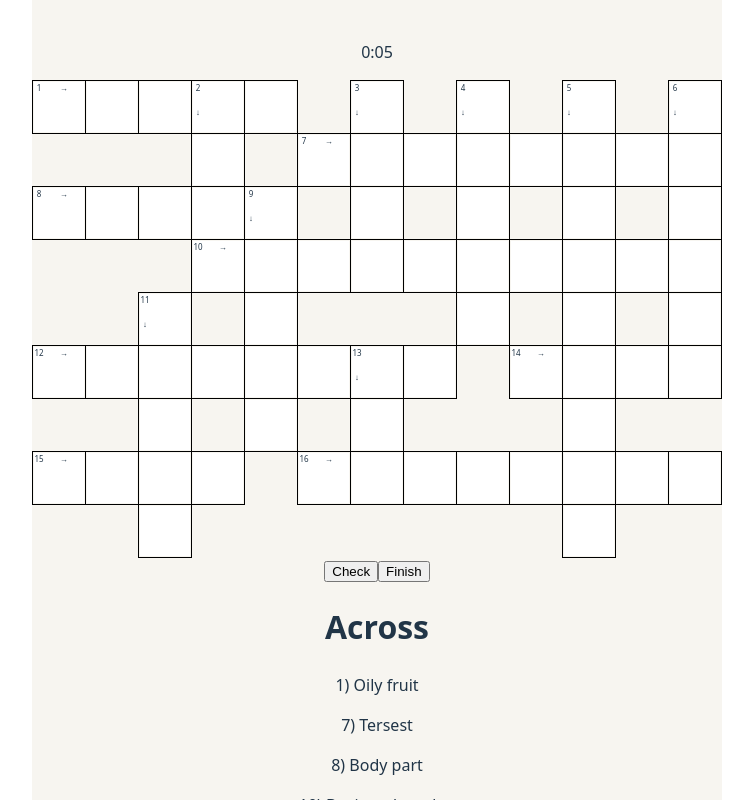
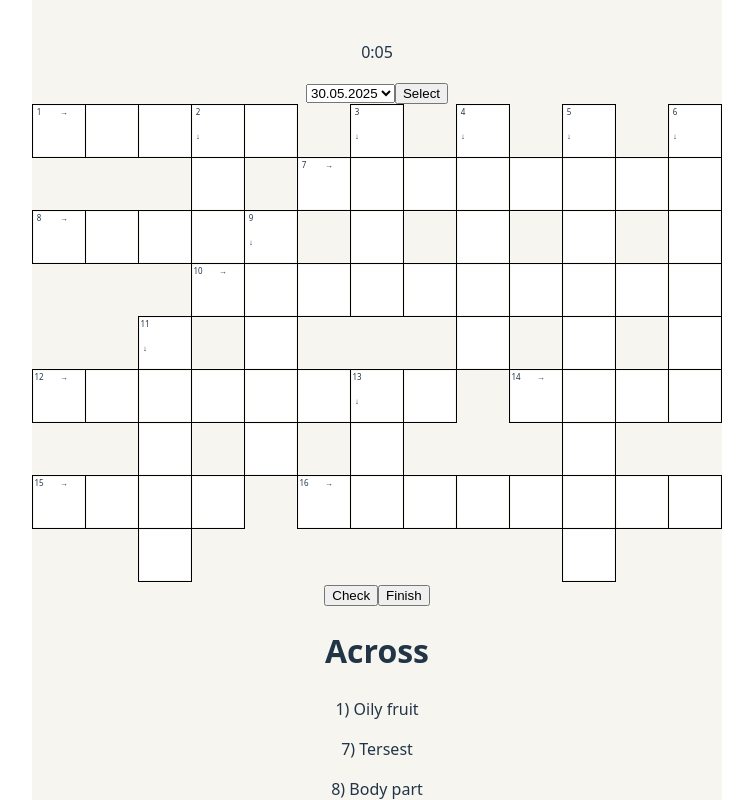
Before and after one commit to BUsuper/crossword-project, a React (Vite) app: page / in a window 1280 px wide. Shown: the top 800 px of the page, without its empty margins (263-1016 px from the left). Built offline with nearby package versions, Linux system fonts and the light colour scheme.

Commit message:
Insert CrosswordSelection in the Header

```diff
--- a/src/components/Header/Header.jsx
+++ b/src/components/Header/Header.jsx
@@ -1,9 +1,11 @@
+import { CrosswordSelection } from "../CrosswordSelection/CrosswordSelection";
 import { Timer } from "../Timer/Timer";
 
 export function Header() {
     return (
         <header>
             <Timer></Timer>
+            <CrosswordSelection></CrosswordSelection>
         </header>
     );
 }
```
